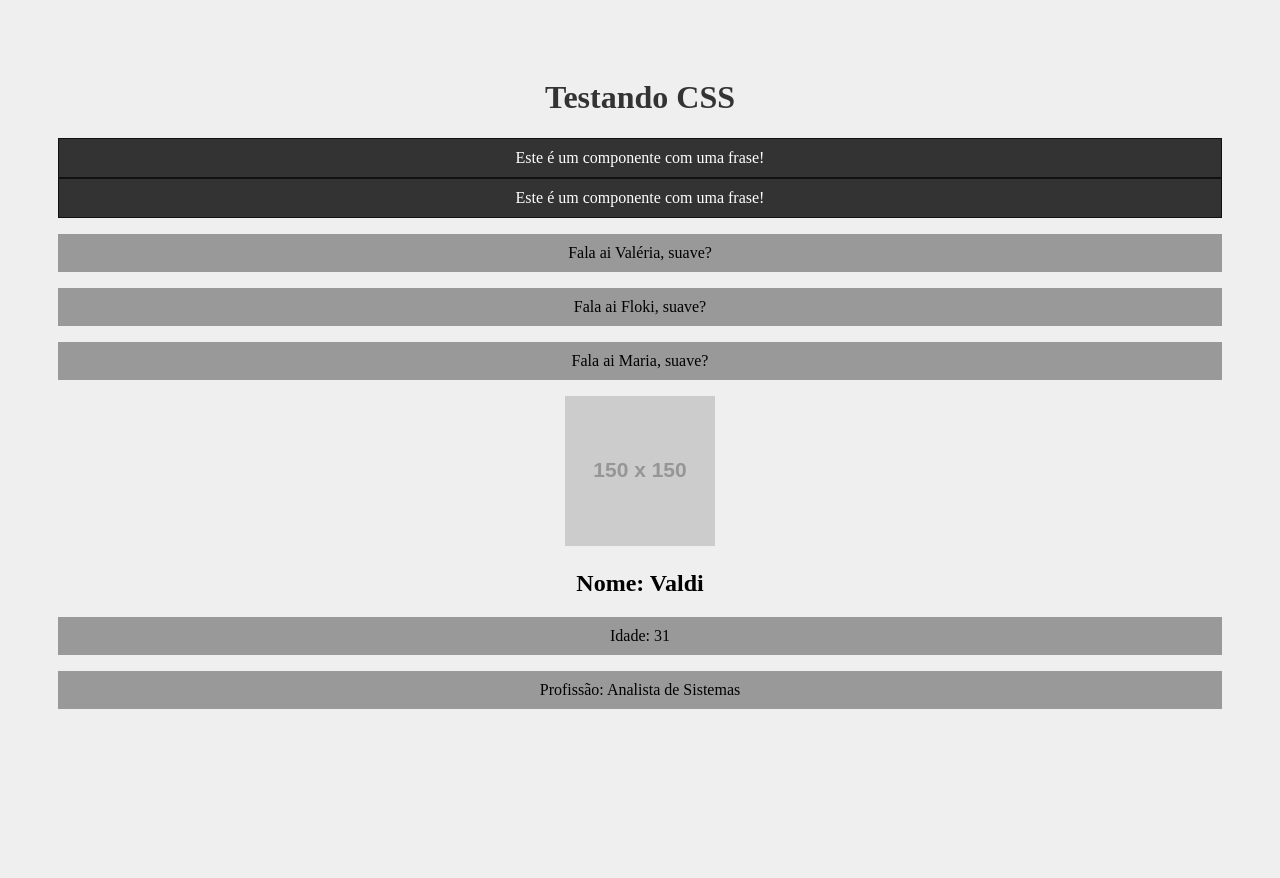
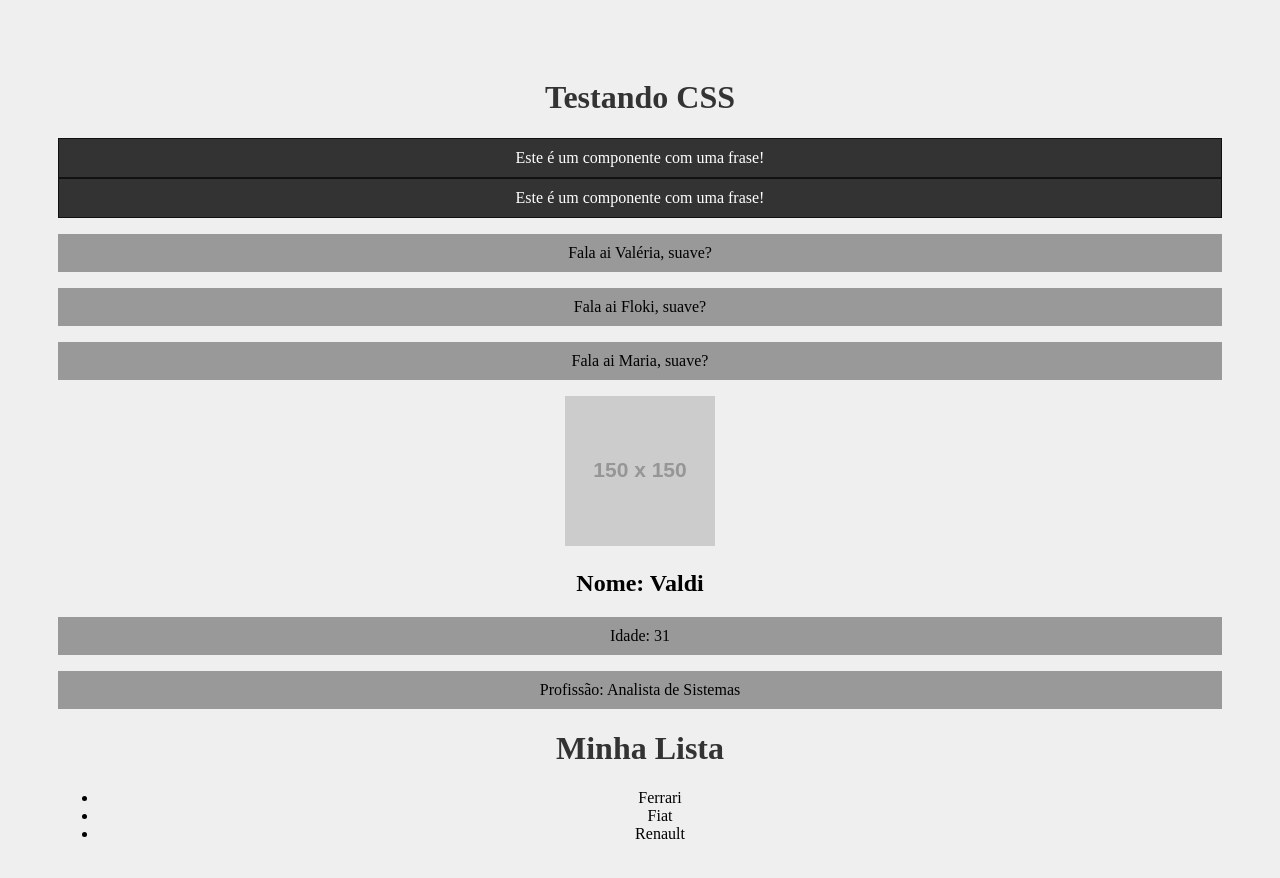
Before and after one commit to valdijr-web/estudo-react, a React (Create React App) app: page / in a window 1280 px wide. Shown: the top 878 px of the page. Before the commit the page ends 800 px from the top, so only its background shows below. Built offline with nearby package versions, Linux system fonts and the light colour scheme.

Commit message:
Utilizando React fragments - 7

```diff
--- a/src/App.js
+++ b/src/App.js
@@ -3,6 +3,7 @@
 import SayMyName from './components/SayMyName';
 import Pessoa from './components/Pessoa';
 import Frase from './components/Frase';
+import List from './components/List';
 
 function App() {
   const nome = "Maria";
@@ -20,6 +21,7 @@
         profissao="Analista de Sistemas"
         foto="https://via.placeholder.com/150"
       />
+      <List />
     </div>
   );
 }
--- /dev/null
+++ b/src/components/Item.js
@@ -0,0 +1,8 @@
+function Item(props){
+    return(
+        <>
+            <li>{props.marca}</li>
+        </>
+    );
+}
+export default Item;
--- /dev/null
+++ b/src/components/List.js
@@ -0,0 +1,14 @@
+import Item from "./Item";
+function List(){
+    return(
+        <>
+            <h1>Minha Lista</h1>
+            <ul>
+                <Item marca="Ferrari"/>
+                <Item marca="Fiat"/>
+                <Item marca="Renault"/>
+            </ul>
+        </>
+    );
+}
+export default List;
--- a/src/index.css
+++ b/src/index.css
@@ -1,5 +1,6 @@
 body{
   padding: 50px;
+  padding-bottom: 500px;
   background-color: #efefef;
 }
 
```
